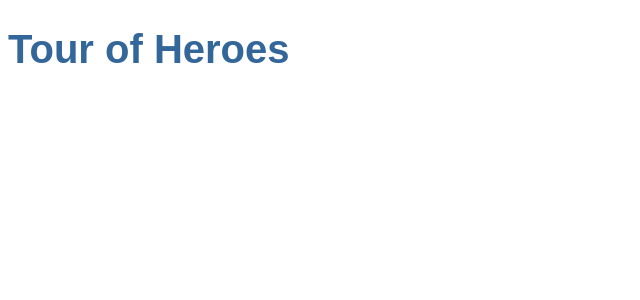
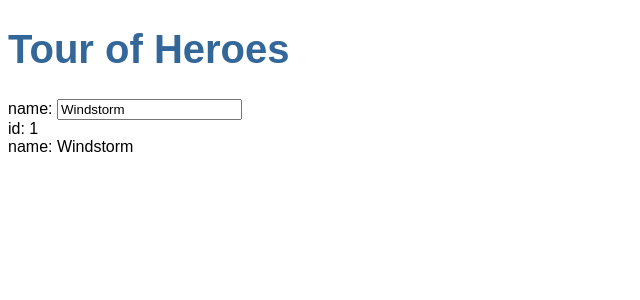
Before and after one commit to ChrisWcs/angular-tour-of-heroes, an Angular app: page / in a window 1280 px wide. Shown: the top 300 px of the page, without its empty margins (0-640 px from the left). Built offline with nearby package versions, Linux system fonts and the light colour scheme.

Commit message:
Add The Hero Editor

```diff
--- a/src/app/app.component.html
+++ b/src/app/app.component.html
@@ -1 +1,2 @@
 <h1>{{title}}</h1>
+<app-heroes></app-heroes>
--- /dev/null
+++ b/src/app/hero.ts
@@ -0,0 +1,4 @@
+export class Hero {
+    id: number;
+    name: string;
+}
--- /dev/null
+++ b/src/app/heroes/heroes.component.html
@@ -0,0 +1,7 @@
+<div>
+  <label>name:
+    <input [(ngModel)]="hero.name" placeholder="name">
+  </label>
+</div>
+<div><span>id: </span>{{hero.id}}</div>
+<div><span>name: </span>{{hero.name}}</div>
--- /dev/null
+++ b/src/app/heroes/heroes.component.ts
@@ -0,0 +1,21 @@
+import { Component, OnInit } from '@angular/core';
+import { Hero } from '../hero';
+
+@Component({
+  selector: 'app-heroes',
+  templateUrl: './heroes.component.html',
+  styleUrls: ['./heroes.component.css']
+})
+
+export class HeroesComponent implements OnInit {
+  hero: Hero = {
+    id: 1,
+    name: 'Windstorm'
+  };
+
+  constructor() { }
+
+  ngOnInit() {
+  }
+
+}
```
Also changed, not shown: src/app/app.module.ts (+6 -3 lines), src/app/heroes/heroes.component.css (added), 1 other file (tests, documents, lock files or other folders).
